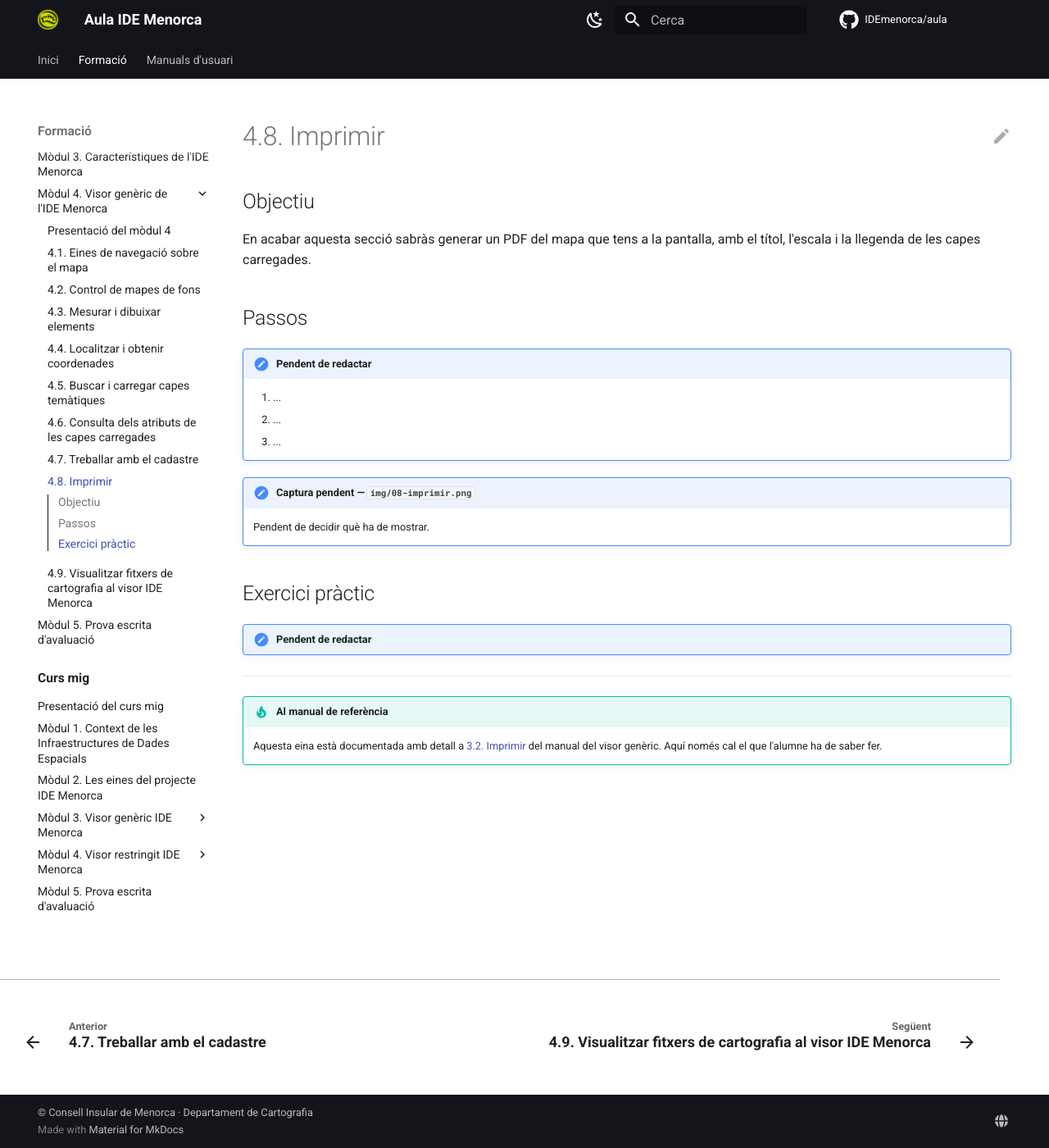
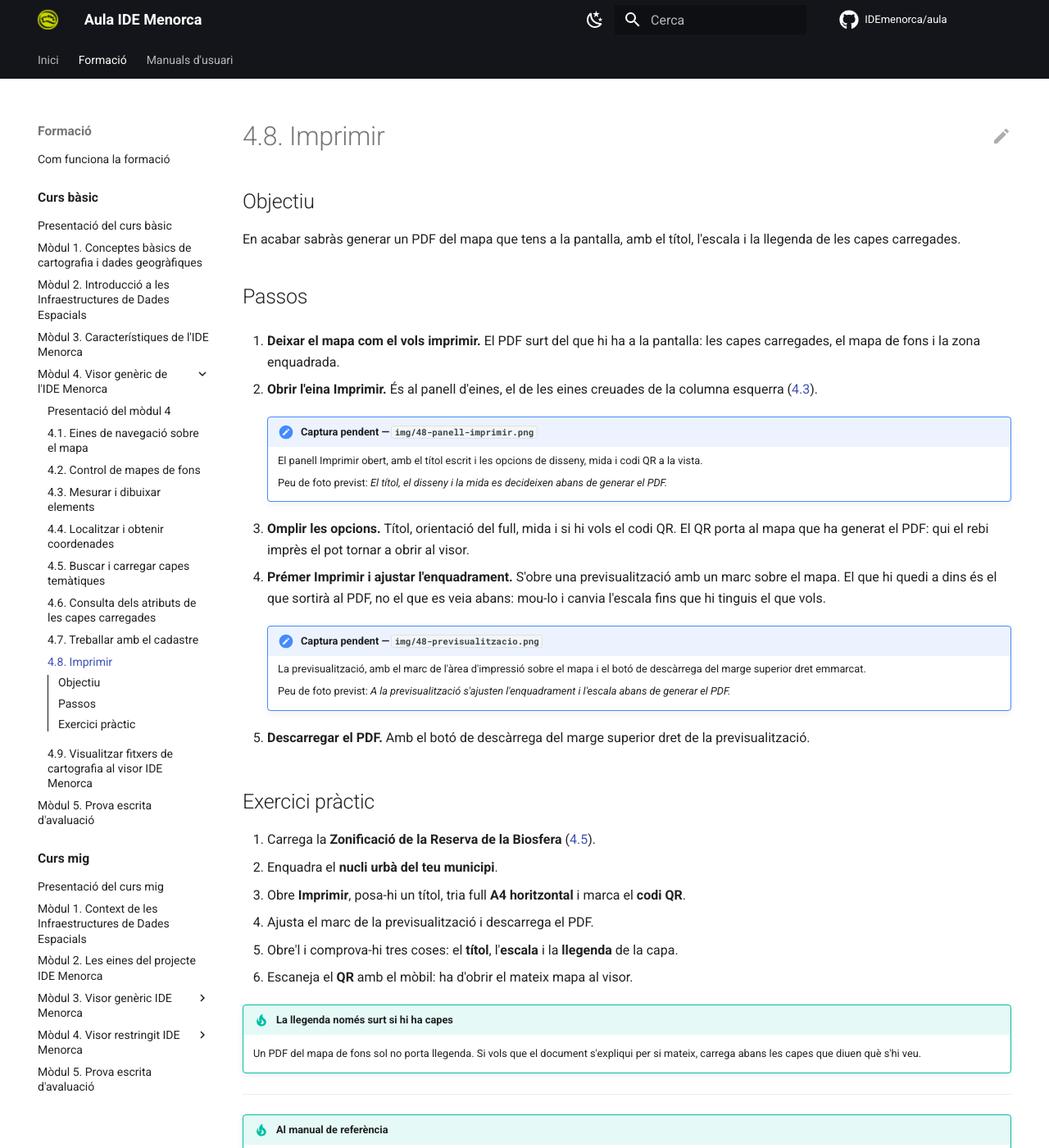
Before and after one commit to IDEmenorca/aula, an MkDocs documentation site: the page built from docs/formacio/basic/modul-4-visor/08-imprimir.md, in a window 1280 px wide and 1400 px high. Shown: the whole window at 82% size. Built offline with MkDocs 1.6.1 and Material for MkDocs 9.7.7, drawn with Linux system fonts in a browser that asks for light colours; comment, search, counter and statistics services are not loaded.

Commit message:
Redacta la secció 4.8 del curs bàsic: imprimir
Cinc passos, de deixar el mapa a punt fins a descarregar el PDF. L'exercici
acaba escanejant el codi QR per comprovar que torna al mapa d'origen.

Dues captures pendents, renumerades a la convenció del mòdul (48-).

Co-Authored-By: Claude Opus 5 <noreply@anthropic.com>

```diff
--- a/docs/formacio/basic/modul-4-visor/08-imprimir.md
+++ b/docs/formacio/basic/modul-4-visor/08-imprimir.md
@@ -2,26 +2,57 @@
 
 ## Objectiu
 
-En acabar aquesta secció sabràs generar un PDF del mapa que tens a la pantalla,
-amb el títol, l'escala i la llegenda de les capes carregades.
+En acabar sabràs generar un PDF del mapa que tens a la pantalla, amb el títol,
+l'escala i la llegenda de les capes carregades.
 
 ## Passos
 
-!!! note "Pendent de redactar"
-    1. ...
-    2. ...
-    3. ...
+1. **Deixar el mapa com el vols imprimir.** El PDF surt del que hi ha a la
+   pantalla: les capes carregades, el mapa de fons i la zona enquadrada.
 
-!!! note "Captura pendent — `img/08-imprimir.png`"
-    Pendent de decidir què ha de mostrar.
+2. **Obrir l'eina Imprimir.** És al panell d'eines, el de les eines creuades de
+   la columna esquerra ([4.3](03-mesurar-dibuixar.md)).
+
+    !!! note "Captura pendent — `img/48-panell-imprimir.png`"
+        El panell Imprimir obert, amb el títol escrit i les opcions de disseny,
+        mida i codi QR a la vista.
+
+        Peu de foto previst: *El títol, el disseny i la mida es decideixen abans de generar el PDF.*
+
+3. **Omplir les opcions.** Títol, orientació del full, mida i si hi vols el codi
+   QR. El QR porta al mapa que ha generat el PDF: qui el rebi imprès el pot
+   tornar a obrir al visor.
+
+4. **Prémer Imprimir i ajustar l'enquadrament.** S'obre una previsualització amb
+   un marc sobre el mapa. El que hi quedi a dins és el que sortirà al PDF, no el
+   que es veia abans: mou-lo i canvia l'escala fins que hi tinguis el que vols.
+
+    !!! note "Captura pendent — `img/48-previsualitzacio.png`"
+        La previsualització, amb el marc de l'àrea d'impressió sobre el mapa i el
+        botó de descàrrega del marge superior dret emmarcat.
+
+        Peu de foto previst: *A la previsualització s'ajusten l'enquadrament i l'escala abans de generar el PDF.*
+
+5. **Descarregar el PDF.** Amb el botó de descàrrega del marge superior dret de
+   la previsualització.
 
 ## Exercici pràctic
 
-!!! note "Pendent de redactar"
+1. Carrega la **Zonificació de la Reserva de la Biosfera**
+   ([4.5](05-capes-tematiques.md)).
+2. Enquadra el **nucli urbà del teu municipi**.
+3. Obre **Imprimir**, posa-hi un títol, tria full **A4 horitzontal** i marca el
+   **codi QR**.
+4. Ajusta el marc de la previsualització i descarrega el PDF.
+5. Obre'l i comprova-hi tres coses: el **títol**, l'**escala** i la **llegenda**
+   de la capa.
+6. Escaneja el **QR** amb el mòbil: ha d'obrir el mateix mapa al visor.
+
+!!! tip "La llegenda només surt si hi ha capes"
+    Un PDF del mapa de fons sol no porta llegenda. Si vols que el document
+    s'expliqui per si mateix, carrega abans les capes que diuen què s'hi veu.
 
 ---
 
 !!! tip "Al manual de referència"
-    Aquesta eina està documentada amb detall a
-    [3.2. Imprimir](../../../manuals/visor-generic/03-eines/02-imprimir.md) del
-    manual del visor genèric. Aquí només cal el que l'alumne ha de saber fer.
+    [3.2. Imprimir](../../../manuals/visor-generic/03-eines/02-imprimir.md)
```
Also changed, not shown: CAPTURES.md (+69 -1 lines).
